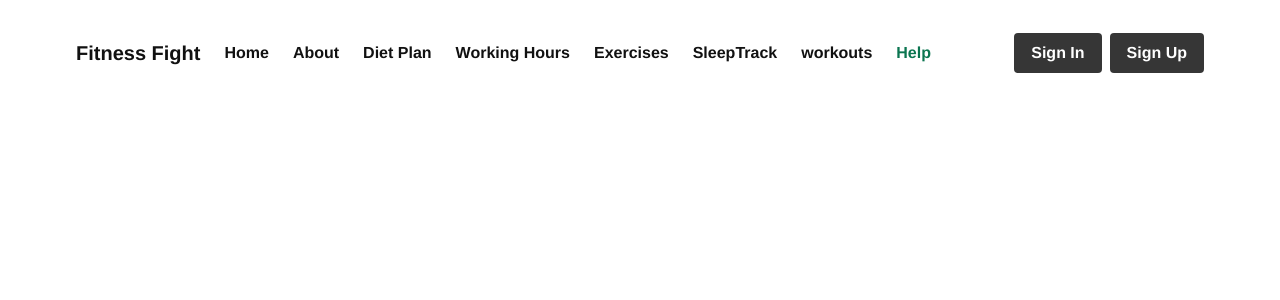
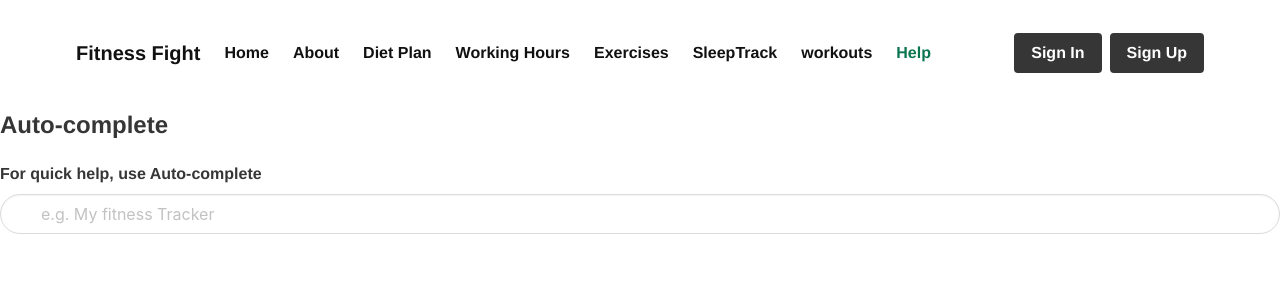
Before and after one commit to punithsrinivas18/t2, a Vue app in the folder events-app/: page /help in a window 1280 px wide. Shown: the top 300 px of the page. Built offline with nearby package versions, Linux system fonts and the light colour scheme.

Commit message:
final-auto complete

```diff
--- a/events-app/src/components/Nav.vue
+++ b/events-app/src/components/Nav.vue
@@ -19,6 +19,7 @@
       <router-link to="/exercises" class="navbar-item">Exercises</router-link>
       <router-link to="/sleep_time" class="navbar-item"> SleepTrack</router-link>
       <router-link to="/MyWorkouts" class="navbar-item"> workouts</router-link>
+
       <router-link to="/help" class="navbar-item">Help</router-link>
 
     </div>
--- a/events-app/src/main.js
+++ b/events-app/src/main.js
@@ -3,6 +3,7 @@ import App from './App.vue'
 import router from './router'
 import Buefy from 'buefy';
 import 'buefy/dist/buefy.css';
+//import autocomplete from './autocomplete.vue';
 import './../node_modules/bulma/css/bulma.css';
 
 Vue.config.productionTip = false
--- a/events-app/src/router/index.js
+++ b/events-app/src/router/index.js
@@ -6,6 +6,8 @@ import AddExercise from '../views/AddExercise.vue';
 import MyWorkouts from '../views/MyWorkouts.vue';
 import exercises from '../views/exercises.vue';
 import sleep_time from '../views/sleep_time.vue';
+//import help from '../views/help.vue'
+//import autocomplete from '../views/autocomplete.vue';
 import AddWorkout from '../views/AddWorkout.vue';
 //import { Globals } from '@/models/api';
 
@@ -25,6 +27,11 @@ export default new Router({
       path: '/about',
       name: 'about',
       component: () => import('../views/About.vue')
+    },
+    {
+      path: '/help',
+      name: 'help',
+      component: () => import('../views/help.vue')
     },
     {
       path: '/dietplan',
--- /dev/null
+++ b/events-app/src/views/help.vue
@@ -0,0 +1,75 @@
+<template>
+    <section>
+        <p class="content"><b><h3>Auto-complete</h3></b></p>
+        <b-field label="For quick help, use Auto-complete">
+            <b-autocomplete
+                rounded
+                v-model="name"
+                :data="filteredDataArray"
+                placeholder="e.g. My fitness Tracker"
+                icon="magnify"
+                clearable
+                @select="option => selected = option">
+                <template slot="empty">No results found</template>
+            </b-autocomplete>
+        </b-field>
+    </section>
+</template>
+
+<script>
+    export default {
+        data() {
+            return {
+                data: [
+                    'exercises',
+                    'vue',
+                    'fit',
+                    'sleep',
+                    'workout',
+                    'track_run',
+                    'food_plan',
+                    'diet_plan',
+                    'working_hours',
+                    'burnt_calories',
+                    'walked distance',
+                    'Vue.js',
+                    'fitness fight',
+                    'gym',
+                    'equipment',
+                    'about',
+                    'strength',
+                    'training',
+                    'web',
+                    'sleep_tack',
+                    'day_slept_time',
+                    'night_slept_time',
+                    'pushups',
+                    'pullups',
+                    'akash dev',
+                    'gagan ashi',
+                    'ad1',
+                    'ga1',
+                    'ad1@gmail.com',
+                    'ga@gmail.com',
+                    '2020',
+                    '1234',
+                    'New paltz',
+                    'NY',
+                    'Albany'
+                ],
+                name: '',
+                selected: null
+            }
+        },
+        computed: {
+            filteredDataArray() {
+                return this.data.filter((option) => {
+                    return option
+                        .toString()
+                        .toLowerCase()
+                        .indexOf(this.name.toLowerCase()) >= 0
+                })
+            }
+        }
+    }
+</script>
```
Also changed, not shown: events-app/src/components/autocomplete.vue (added).
